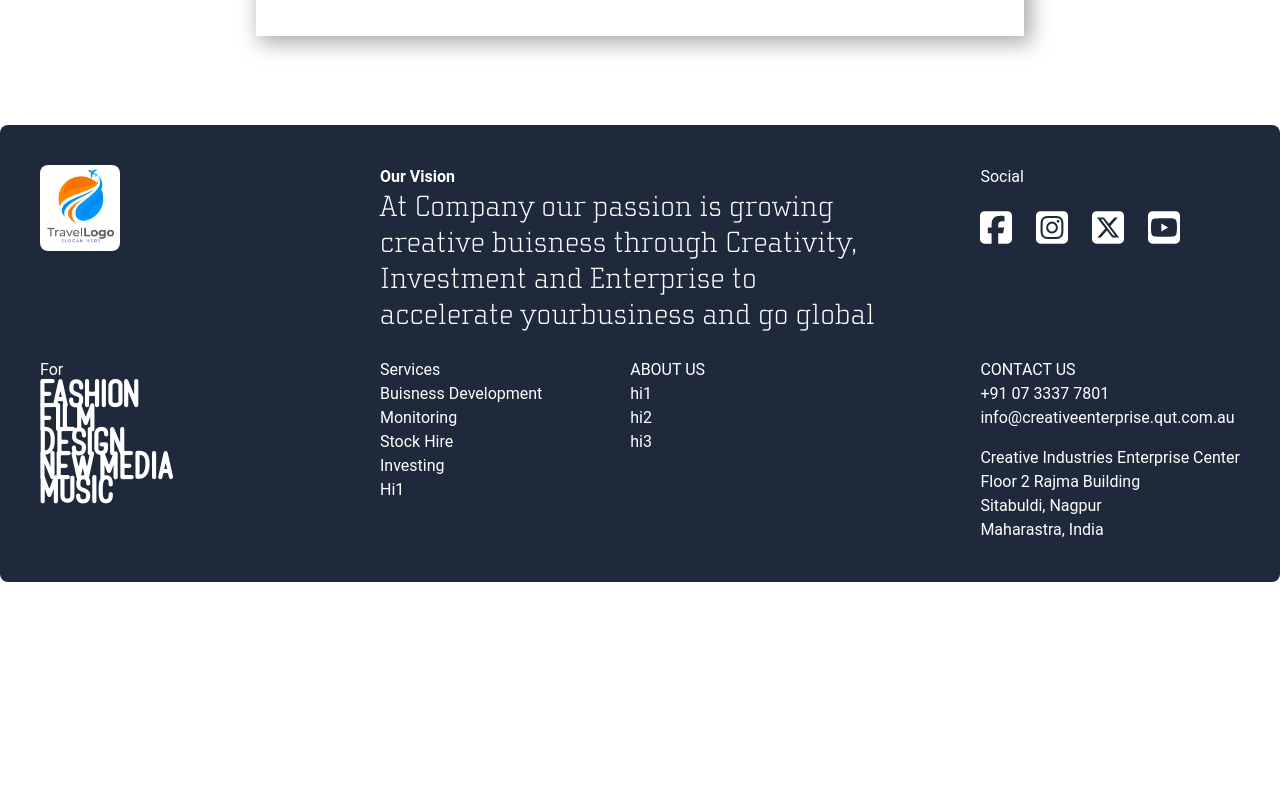
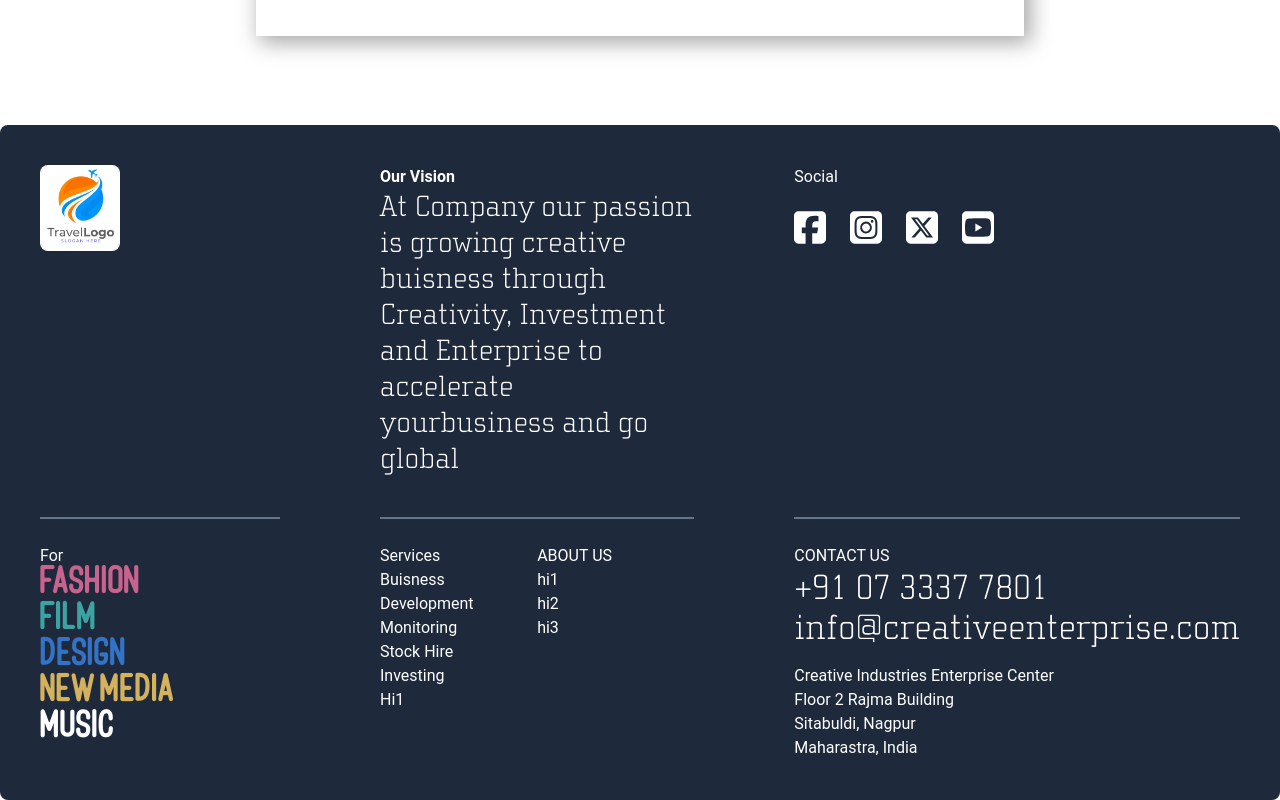
Before and after one commit to badwaikparas/IMPEX, a React (Vite) app in the folder frontend/: page / in a window 1280 px wide. Shown: the part 4551-5351 px from the top of the page. Before the commit the page ends 5133 px from the top, so only its background shows below. Built offline with nearby package versions, Linux system fonts and the light colour scheme.

Commit message:
Footer almost done

```diff
--- a/frontend/src/components/Footer.jsx
+++ b/frontend/src/components/Footer.jsx
@@ -12,14 +12,14 @@ function Footer() {
                 gap: '25px 100px'
             }}>
                 {/* <div> */}
-                <div>
+                <div className='border-slate-500 border-b-2'>
                     <img src={logo} alt="Company logo" className='w-20 rounded-lg' />
                 </div>
-                <div>
+                <div className='border-slate-500 border-b-2 pb-10'>
                     <h1 className='font-semibold'>Our Vision</h1>
                     <p className='font-cholla text-3xl'>At Company our passion is growing creative buisness through Creativity, Investment and Enterprise to accelerate yourbusiness and go global</p>
                 </div>
-                <div>
+                <div className='border-slate-500 border-b-2'>
                     <h1>Social</h1>
                     <div className='flex justify-start items-center gap-6 my-5'>
                         <a href="" className=''>
@@ -40,11 +40,11 @@ function Footer() {
                 {/* <div className='flex gap-2 justify-between'> */}
                 <div>
                     <h1>For</h1>
-                    <div className='font-volaroid'>
-                        <p>FASHION</p>
-                        <p>FILM</p>
-                        <p>DESIGN</p>
-                        <p>NEW MEDIA</p>
+                    <div className='font-volaroid flex flex-col gap-3'>
+                        <p style={{ color: '#c7638d' }}>FASHION</p>
+                        <p style={{ color: '#3ca3a2' }}>FILM</p>
+                        <p style={{ color: '#3372c5' }}>DESIGN</p>
+                        <p style={{ color: '#d4b25d' }}>NEW MEDIA</p>
                         <p>MUSIC</p>
                     </div>
                 </div>
@@ -78,8 +78,8 @@ function Footer() {
                 <div className='flex flex-col gap-4'>
                     <div>
                         <h1>CONTACT US</h1>
-                        <p> +91 07 3337 7801</p>
-                        <p>info@creativeenterprise.qut.com.au</p>
+                        <p className='font-cholla text-4xl'> +91 07 3337 7801</p>
+                        <p className='font-cholla text-4xl'>info@creativeenterprise.com</p>
                     </div>
 
                     <div>
```
